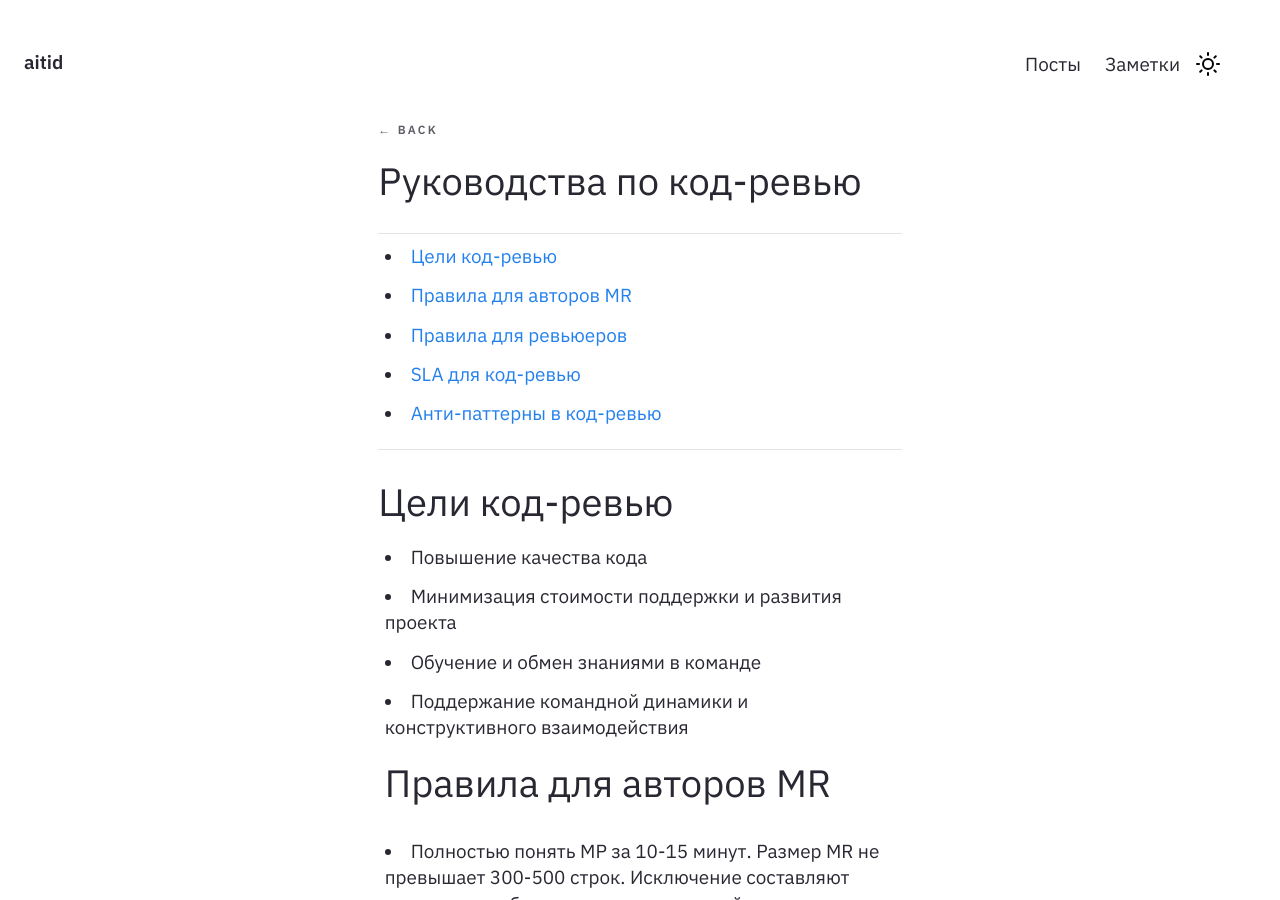
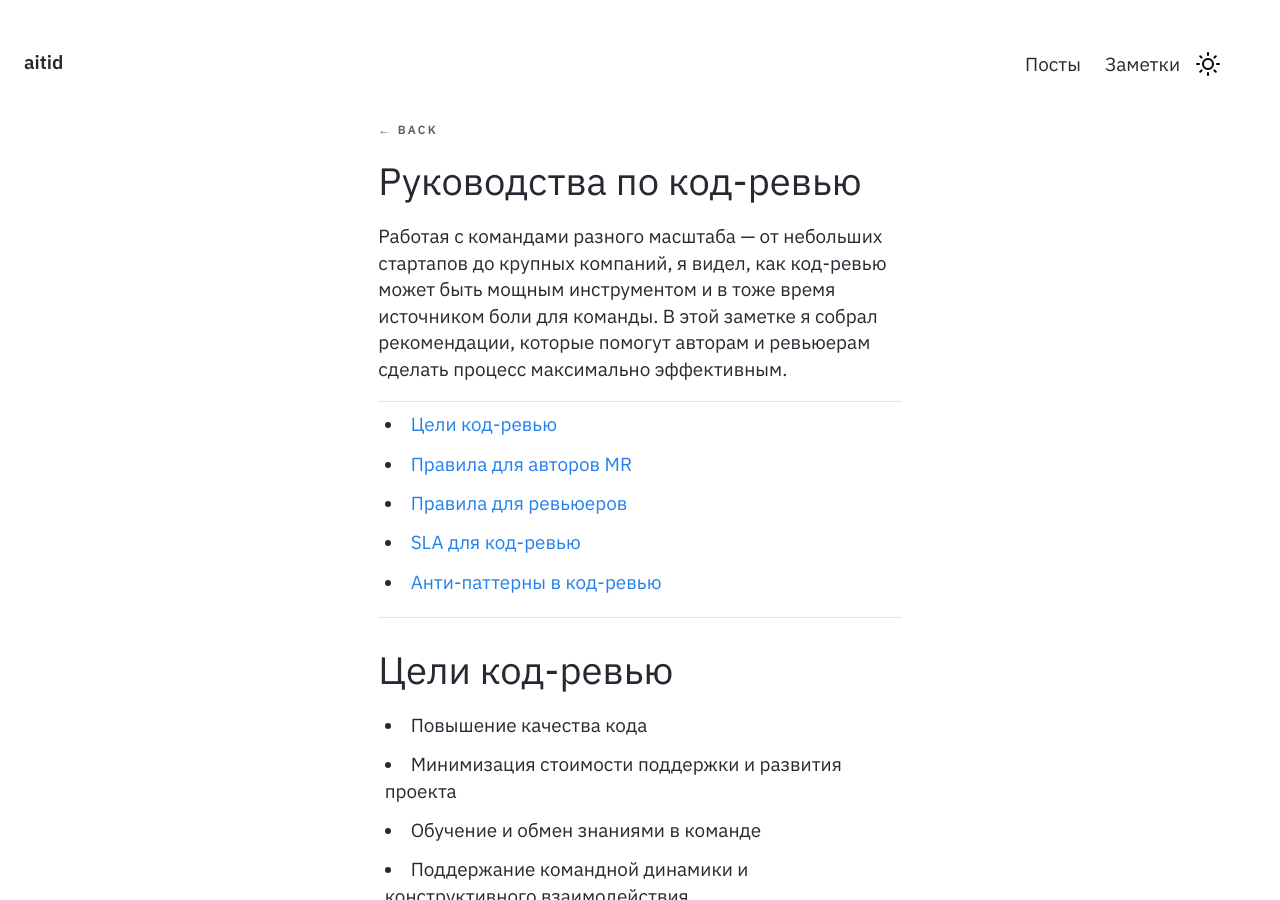
Before and after one commit to Aitid/blog, a Jekyll site: the page built from _notes/obsidian/garden/Руководства по код-ревью.md, in a window 1280 px wide and 900 px high. Built offline with Jekyll 4.4.1, drawn with Linux system fonts in a browser that asks for light colours.

Commit message:
added guide of code review

```diff
--- a/_notes/obsidian/garden/Руководства по код-ревью.md
+++ b/_notes/obsidian/garden/Руководства по код-ревью.md
@@ -7,6 +7,8 @@ feed: show
 date: 2025-01-02
 permalink: rukovodstva-po-kod-revyu
 ---
+Работая с командами разного масштаба — от небольших стартапов до крупных компаний, я видел, как код-ревью может быть мощным инструментом и в тоже время источником боли для команды. В этой заметке я собрал рекомендации, которые помогут авторам и ревьюерам сделать процесс максимально эффективным.
+
 ---
 - [Цели код-ревью](#цели-код-ревью)
 - [Правила для авторов MR](#правила-для-авторов-mr)
```
